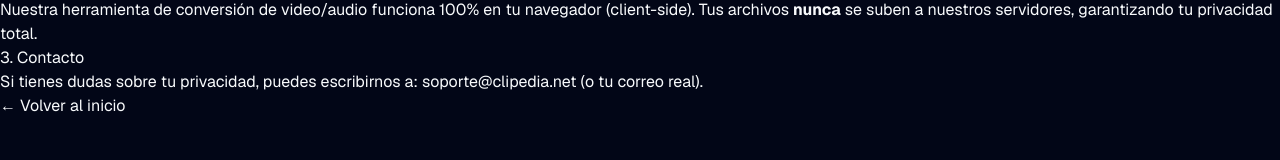
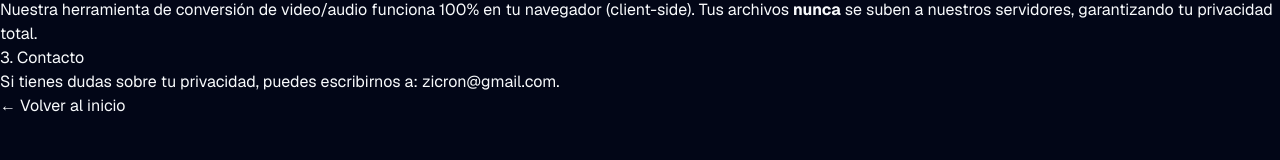
Before and after one commit to ZicronKnight/clipedia, a Next.js app: page /privacy in a window 1280 px wide. Shown: the part 122-282 px from the top of the page. Built offline with nearby package versions, Linux system fonts and the light colour scheme.

Commit message:
feat: footer profesional con links legales

```diff
--- a/app/privacy/page.tsx
+++ b/app/privacy/page.tsx
@@ -12,7 +12,7 @@ export default function PrivacyPage() {
           <h2 className="mt-6 text-xl font-semibold text-white">2. Conversión de archivos</h2>
           <p>Nuestra herramienta de conversión de video/audio funciona 100% en tu navegador (client-side). Tus archivos <strong>nunca</strong> se suben a nuestros servidores, garantizando tu privacidad total.</p>
           <h2 className="mt-6 text-xl font-semibold text-white">3. Contacto</h2>
-          <p>Si tienes dudas sobre tu privacidad, puedes escribirnos a: <span className="text-cyan-400">soporte@clipedia.net</span> (o tu correo real).</p>
+          <p>Si tienes dudas sobre tu privacidad, puedes escribirnos a: <span className="text-cyan-400">zicron@gmail.com</span>.</p>
         </div>
         <div className="mt-8">
           <Link href="/" className="text-cyan-400 underline hover:text-cyan-300">← Volver al inicio</Link>
```
